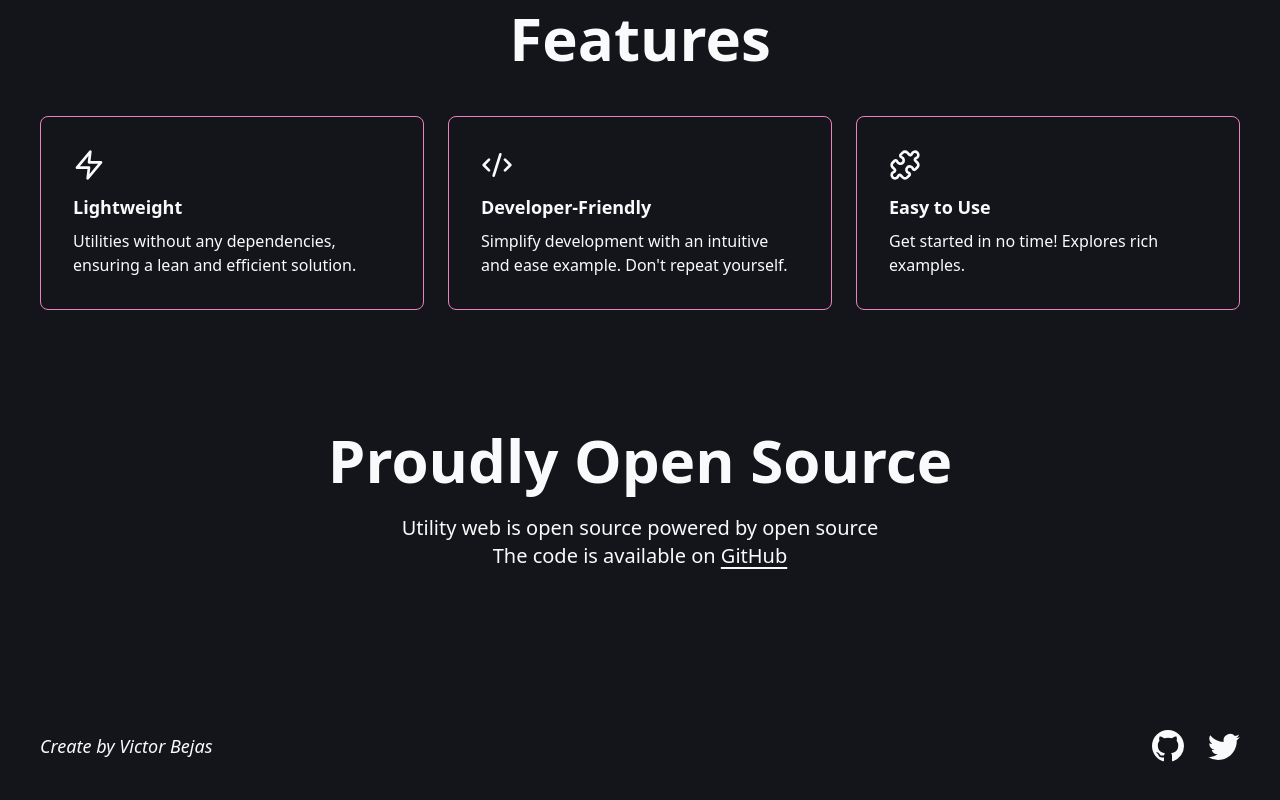
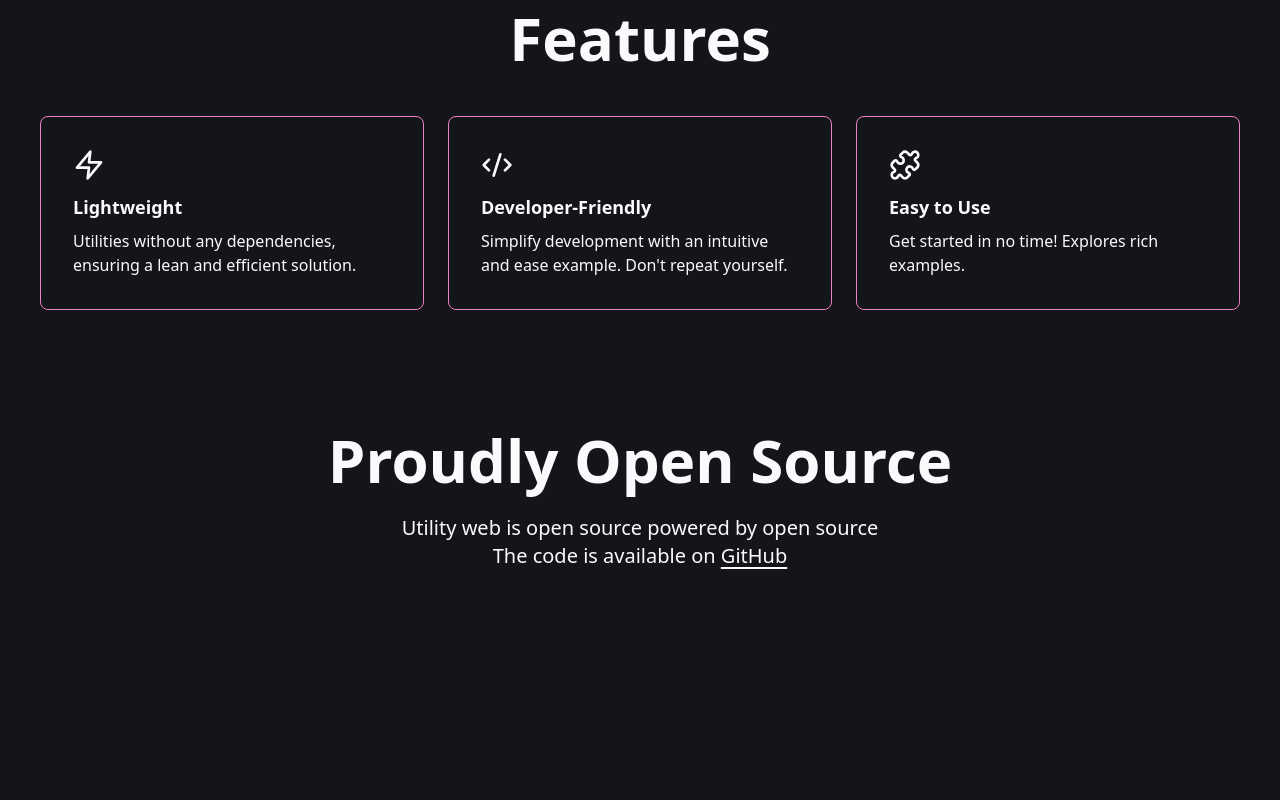
Before and after one commit to vab1997/midutility, a Next.js app: page / in a window 1280 px wide. Shown: the part 616-1416 px from the top of the page. After the commit the page ends 1226 px from the top, so only its background shows below. Built offline with nearby package versions, Linux system fonts and the light colour scheme.

Commit message:
remove footer of layout

```diff
--- a/src/app/layout.tsx
+++ b/src/app/layout.tsx
@@ -1,6 +1,5 @@
 import { Header } from '@/components/Header'
 import { Toaster } from '@/components/Toaster'
-import { Footer } from '@/components/Footer'
 import './globals.css'
 
 export const metadata = {
@@ -18,7 +17,6 @@ export default function RootLayout ({
       <body>
         <Header />
         {children}
-        <Footer />
       </body>
       <Toaster />
     </html>
```
